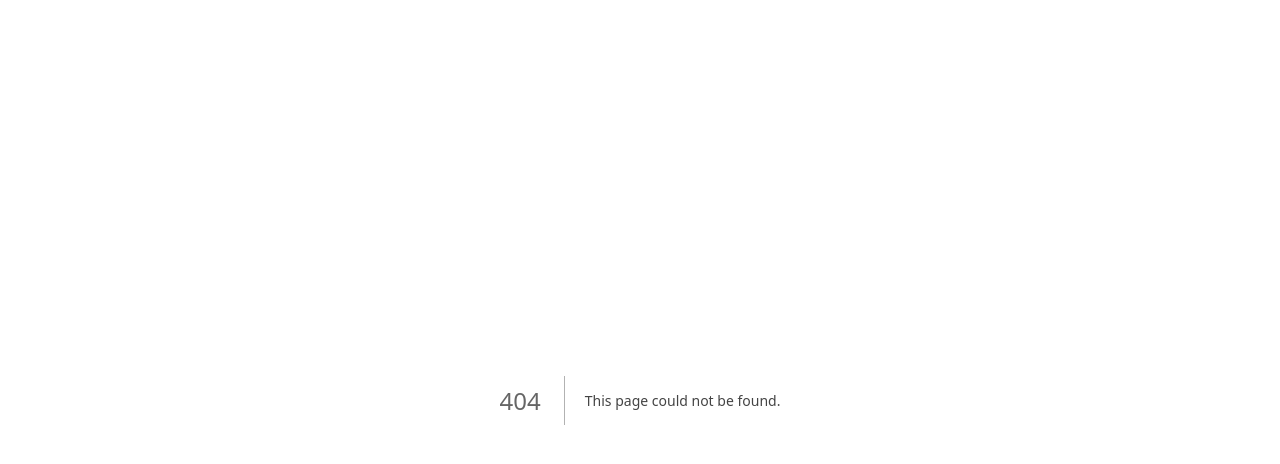
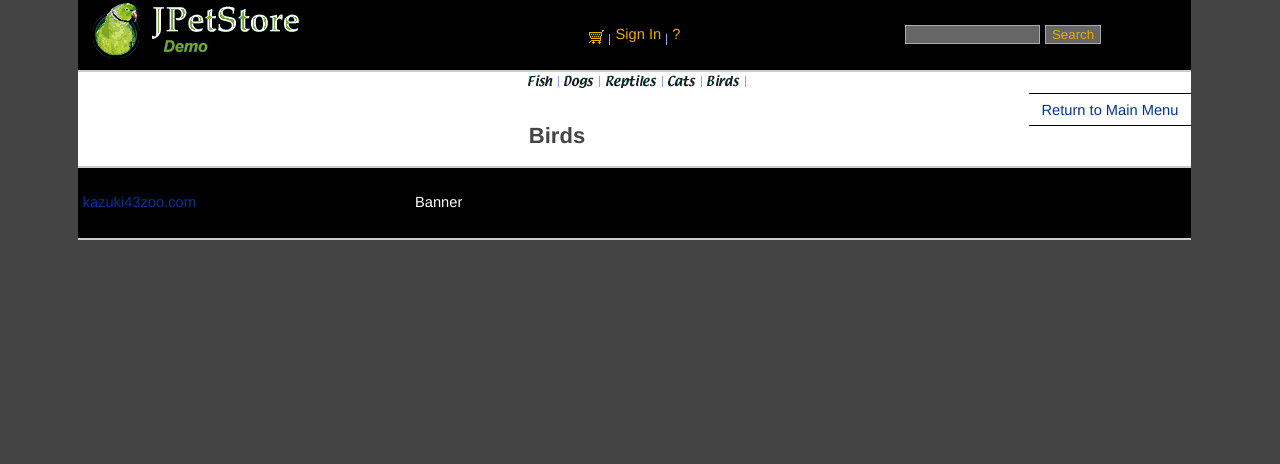
Before and after one commit to chengyenn/jpetstore-jamstack, a Next.js app: page /catalog/categories/BIRDS in a window 1280 px wide. Before the commit this address had no page. Shown: the top 464 px of the page. Built offline with nearby package versions, Linux system fonts and the light colour scheme.

Commit message:
add product list page & refactoring catalog and commonLayout page

```diff
--- /dev/null
+++ b/public/navData.json
@@ -0,0 +1,22 @@
+[
+  {
+    "name": "FISH",
+    "image": "/images/sm_fish.gif"
+  },
+  {
+    "name": "DOGS",
+    "image": "/images/sm_dogs.gif"
+  },
+  {
+    "name": "REPTILES",
+    "image": "/images/sm_reptiles.gif"
+  },
+  {
+    "name": "CATS",
+    "image": "/images/sm_cats.gif"
+  },
+  {
+    "name": "BIRDS",
+    "image": "/images/sm_birds.gif"
+  }
+]
--- /dev/null
+++ b/src/app/catalog/categories/[id]/page.js
@@ -0,0 +1,43 @@
+// "use client";
+import CommonLayout, {
+  Header,
+  Content,
+  Footer,
+} from "../../../commonLayout/page";
+import { useRouter } from "next/navigation";
+import Link from "next/link";
+
+export default function Category({ params }) {
+  // const router = useRouter();
+  // const { id } = router.query;
+
+  if (!params.id) return <></>;
+
+  return (
+    <div>
+      <Header />
+      <Content>
+        <BackLink />
+        <EachProduct id={params.id} />
+      </Content>
+      <Footer />
+    </div>
+  );
+}
+
+function BackLink() {
+  return (
+    <div id="BackLink">
+      <Link href="/catalog">Return to Main Menu</Link>
+    </div>
+  );
+}
+
+function EachProduct({ id }) {
+  const title = id.charAt(0) + id.slice(1).toLowerCase();
+  return (
+    <div id="Catalog">
+      <h2>{title}</h2>
+    </div>
+  );
+}
--- a/src/app/commonLayout/page.js
+++ b/src/app/commonLayout/page.js
@@ -1,33 +1,6 @@
 // import Image from "next/image";
 import Link from "next/link";
-
-const categories = [
-  {
-    name: "FISH",
-    productLink: "",
-    image: "/images/sm_fish.gif",
-  },
-  {
-    name: "DOGS",
-    productLink: "",
-    image: "/images/sm_dogs.gif",
-  },
-  {
-    name: "REPTILES",
-    productLink: "",
-    image: "/images/sm_reptiles.gif",
-  },
-  {
-    name: "CATS",
-    productLink: "",
-    image: "/images/sm_cats.gif",
-  },
-  {
-    name: "BIRDS",
-    productLink: "",
-    image: "/images/sm_birds.gif",
-  },
-];
+import categories from "/public/navData.json";
 
 export default function CommonLayout() {
   return (
@@ -112,7 +85,7 @@ function QuickLink() {
 function QuickLinkList({ categotyObj, children }) {
   return (
     <>
-      <Link href={categotyObj.productLink}>
+      <Link href={`/catalog/categories/${categotyObj.name}`}>
         <img src={categotyObj.image} />
       </Link>
       {children}
```
Also changed, not shown: public/catalogData.json (added, +32 -0 lines), src/app/catalog/page.js (+17 -25 lines).
